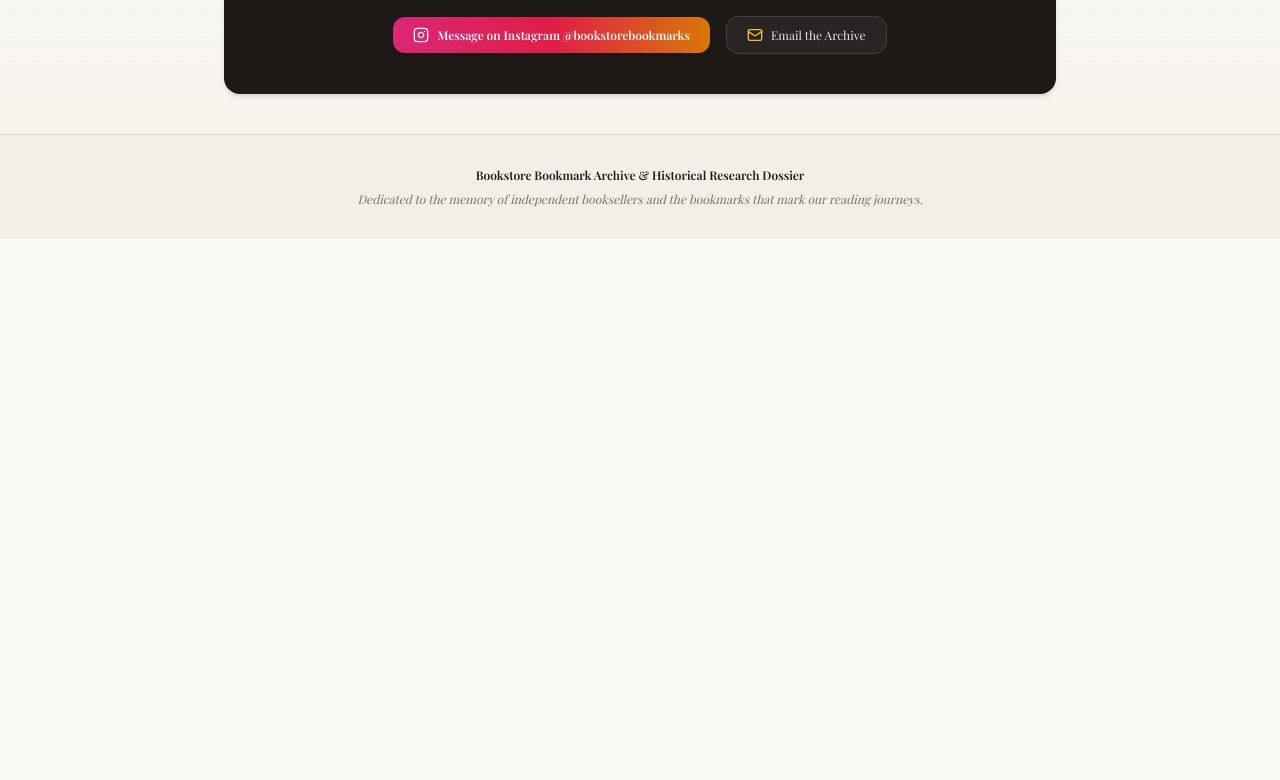
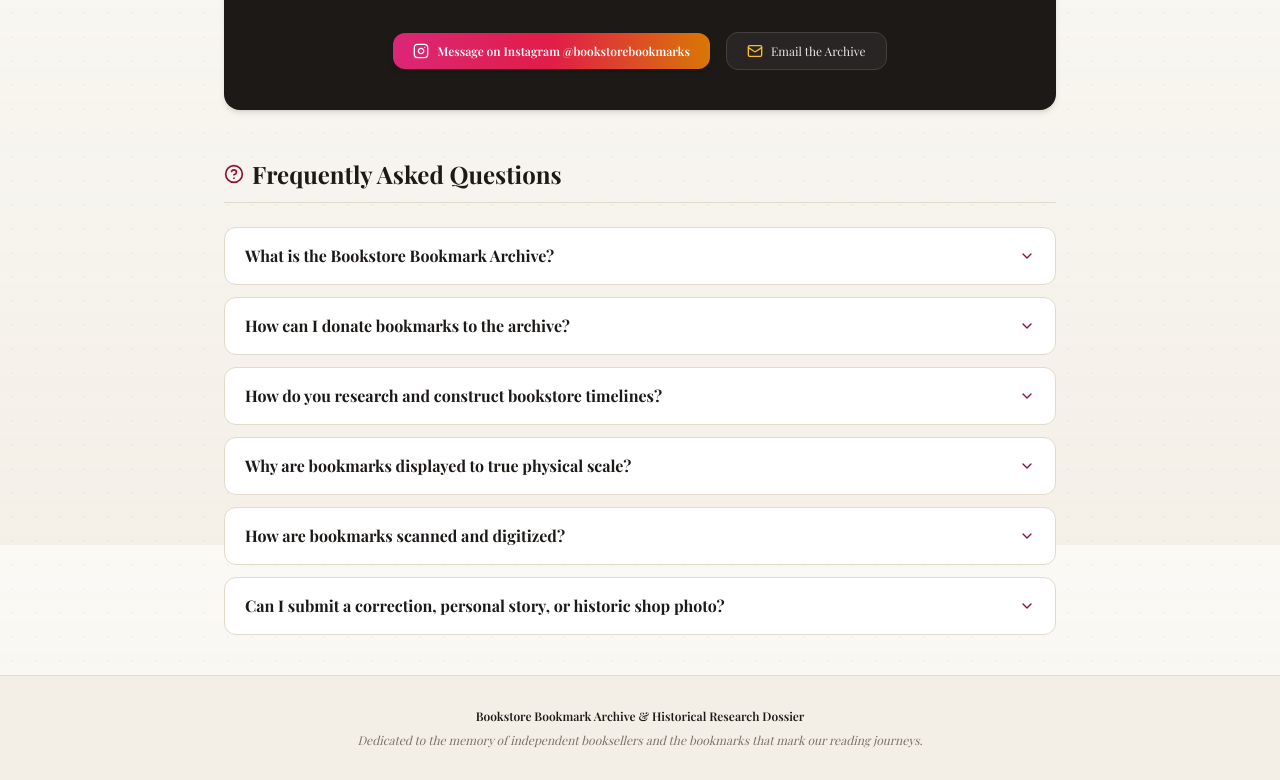
Before and after one commit to jarachristensen/bookstorebookmarks, a Next.js app: page /contact in a window 1280 px wide. Shown: the part 1055-1835 px from the top of the page. Before the commit the page ends 1294 px from the top, so only its background shows below. Built offline with nearby package versions, Linux system fonts and the light colour scheme; a web font is replaced by a local one.

Commit message:
feat(faq): include FAQ section at the bottom of the Contact page

```diff
--- a/app/contact/page.tsx
+++ b/app/contact/page.tsx
@@ -1,6 +1,7 @@
 import React from "react";
 import Link from "next/link";
 import { Header } from "@/components/ui/Header";
+import { FAQAccordion } from "@/components/ui/FAQAccordion";
 import { Mail, Send, Heart, MapPin, Instagram, Sparkles, AlertCircle, BookOpen } from "lucide-react";
 
 export const metadata = {
@@ -13,7 +14,7 @@ export default function ContactPage() {
     <div className="min-h-screen flex flex-col bg-[#FBF9F5]">
       <Header />
 
-      <main className="flex-1 max-w-4xl w-full mx-auto px-4 sm:px-6 lg:px-8 py-10 space-y-10">
+      <main className="flex-1 max-w-4xl w-full mx-auto px-4 sm:px-6 lg:px-8 py-10 space-y-12">
         {/* Hero Section */}
         <section className="text-center space-y-3 pb-6 border-b border-parchment-border">
           <h1 className="font-serif text-3xl sm:text-4xl lg:text-5xl font-bold text-ink tracking-tight">
@@ -113,6 +114,9 @@ export default function ContactPage() {
             </a>
           </div>
         </section>
+
+        {/* Interactive FAQ Section */}
+        <FAQAccordion />
       </main>
 
       <footer className="border-t border-parchment-border py-8 bg-[#F4EFE6] text-center text-xs font-serif text-ink-muted">
```
